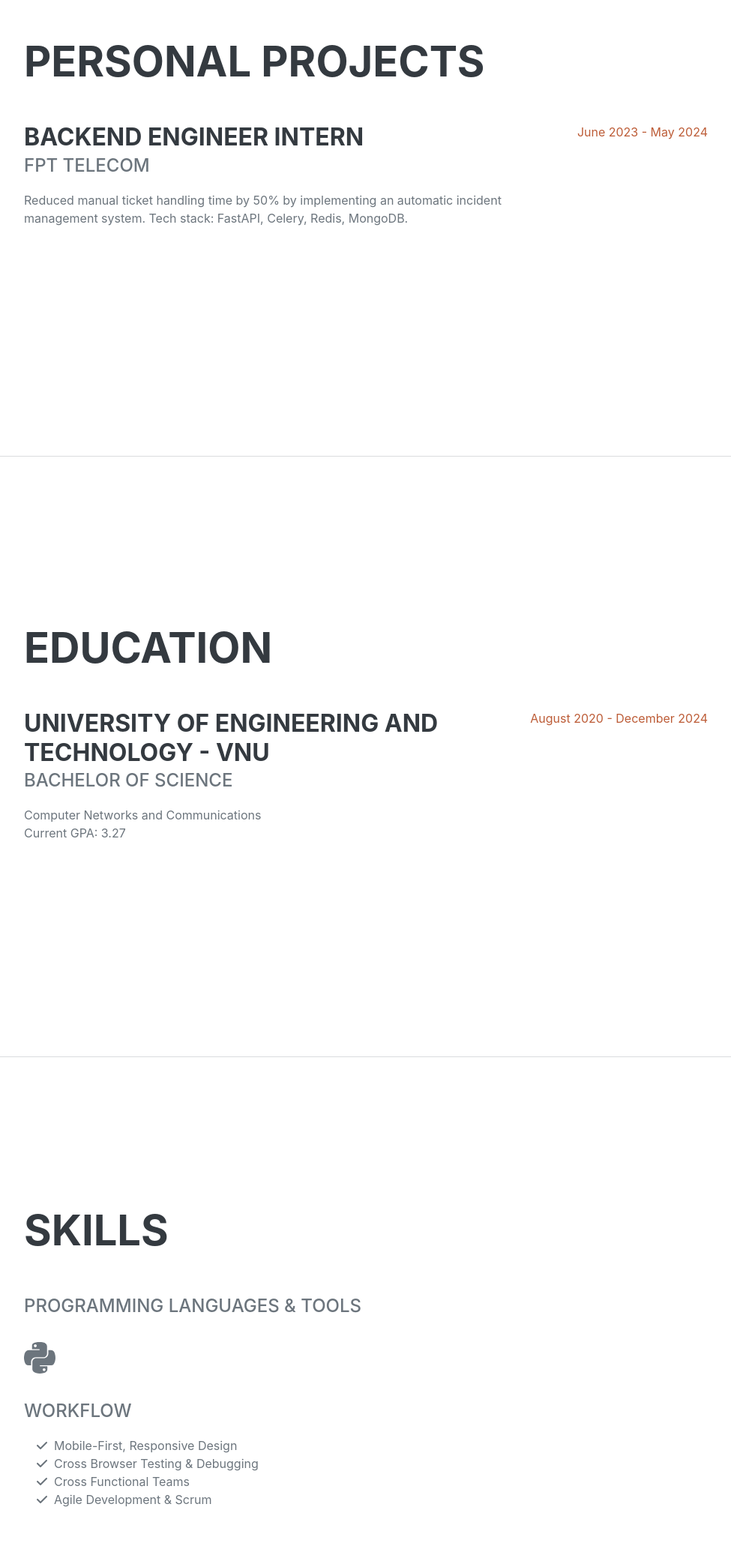
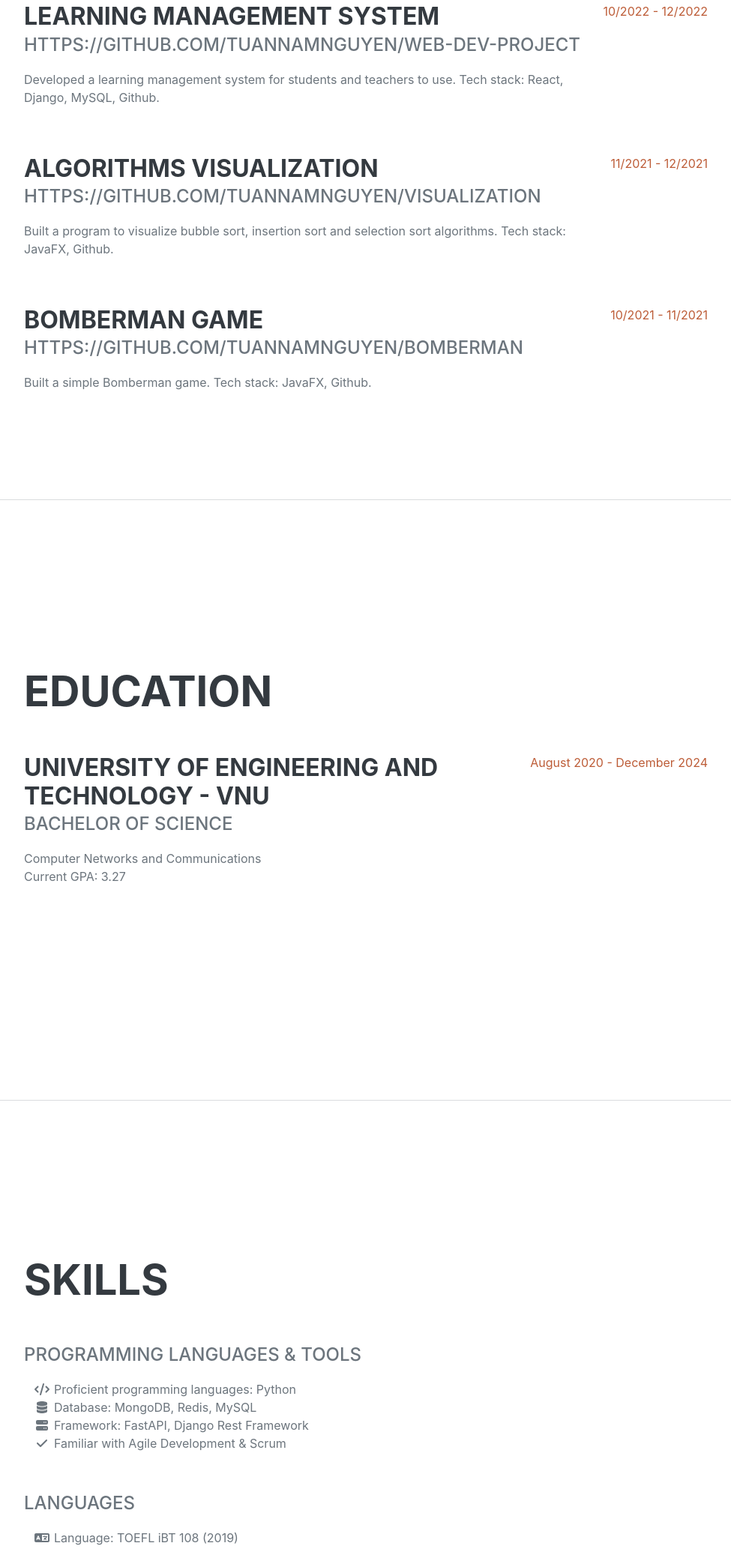
Before and after one commit to tuannamnguyen/resume-frontend, a plain HTML site: page index.html in a window 1280 px wide. Shown: the part 1794-3860 px from the top of the page at 75% size, without its empty margins (288-1263 px from the left). Drawn offline with nearby package versions, Linux system fonts and the light colour scheme; a web font is replaced by a local one.

Commit message:
add personal projects

```diff
--- a/index.html
+++ b/index.html
@@ -76,6 +76,7 @@
                         </div>
                         <div class="flex-shrink-0"><span class="text-primary">June 2023 - May 2024</span></div>
                     </div>
+
                 </div>
         </section>
         <hr class="m-0" />
@@ -83,15 +84,33 @@
             <div class="resume-section-content">
                 <h2 class="mb-5">Personal projects</h2>
                 <div class="d-flex flex-column flex-md-row justify-content-between mb-5">
-                    <div class="d-flex flex-column flex-md-row justify-content-between">
                     <div class="flex-grow-1">
-                            <h3 class="mb-0">Backend Engineer Intern</h3>
-                            <div class="subheading mb-3">FPT Telecom</div>
-                            <p>Reduced manual ticket handling time by 50% by implementing an automatic incident
-                                management
-                                system. Tech stack: FastAPI, Celery, Redis, MongoDB.</p>
+                        <h3 class="mb-0">LEARNING MANAGEMENT SYSTEM</h3>
+                        <div class="subheading mb-3">https://github.com/tuannamnguyen/web-dev-project</div>
+                        <p>Developed a learning management system for students and teachers to use. Tech stack: React,
+                            Django,
+                            MySQL, Github.</p>
                     </div>
-                        <div class="flex-shrink-0"><span class="text-primary">June 2023 - May 2024</span></div>
+                    <div class="flex-shrink-0"><span class="text-primary">10/2022 - 12/2022</span></div>
+                </div>
+                <div class="d-flex flex-column flex-md-row justify-content-between mb-5">
+                    <div class="flex-grow-1">
+                        <h3 class="mb-0">ALGORITHMS VISUALIZATION</h3>
+                        <div class="subheading mb-3">https://github.com/tuannamnguyen/Visualization</div>
+                        <p>Built a program to visualize bubble sort, insertion sort and selection sort algorithms. Tech
+                            stack:
+                            JavaFX, Github.</p>
+                    </div>
+                    <div class="flex-shrink-0"><span class="text-primary">11/2021 - 12/2021</span></div>
+                </div>
+                <div class="d-flex flex-column flex-md-row justify-content-between mb-5">
+                    <div class="flex-grow-1">
+                        <h3 class="mb-0">BOMBERMAN GAME</h3>
+                        <div class="subheading mb-3">https://github.com/tuannamnguyen/bomberman</div>
+                        <p>Built a simple Bomberman game. Tech stack: JavaFX, Github.</p>
+                    </div>
+                    <div class="flex-shrink-0"><span class="text-primary">10/2021 - 11/2021</span></div>
+                </div>
             </div>
     </div>
     </section>
@@ -117,28 +136,30 @@
         <div class="resume-section-content">
             <h2 class="mb-5">Skills</h2>
             <div class="subheading mb-3">Programming Languages & Tools</div>
-                <ul class="list-inline dev-icons">
-                    <li class="list-inline-item"><i class="fa-brands fa-python"></i></i></li>
-
-
-                </ul>
-                <div class="subheading mb-3">Workflow</div>
             <ul class="fa-ul mb-0">
                 <li>
-                        <span class="fa-li"><i class="fas fa-check"></i></span>
-                        Mobile-First, Responsive Design
+                    <span class="fa-li"><i class="fa-solid fa-code"></i></span>
+                    Proficient programming languages: Python
+                </li>
+                <li>
+                    <span class="fa-li"><i class="fa-solid fa-database"></i></span>
+                    Database: MongoDB, Redis, MySQL
+                </li>
+                <li>
+                    <span class="fa-li"><i class="fa-solid fa-server"></i></span>
+                    Framework: FastAPI, Django Rest Framework
                 </li>
                 <li>
                     <span class="fa-li"><i class="fas fa-check"></i></span>
-                        Cross Browser Testing & Debugging
+                    Familiar with Agile Development & Scrum
                 </li>
+            </ul>
+            <div class="space"></div>
+            <div class="subheading mb-3">Languages</div>
+            <ul class="fa-ul mb-0">
                 <li>
-                        <span class="fa-li"><i class="fas fa-check"></i></span>
-                        Cross Functional Teams
-                    </li>
-                    <li>
-                        <span class="fa-li"><i class="fas fa-check"></i></span>
-                        Agile Development & Scrum
+                    <span class="fa-li"><i class="fa-solid fa-language"></i></span>
+                    Language: TOEFL iBT 108 (2019)
                 </li>
             </ul>
         </div>
```
Also changed, not shown: css/styles.css. Lines whose indentation alone changed are shown as unchanged.
